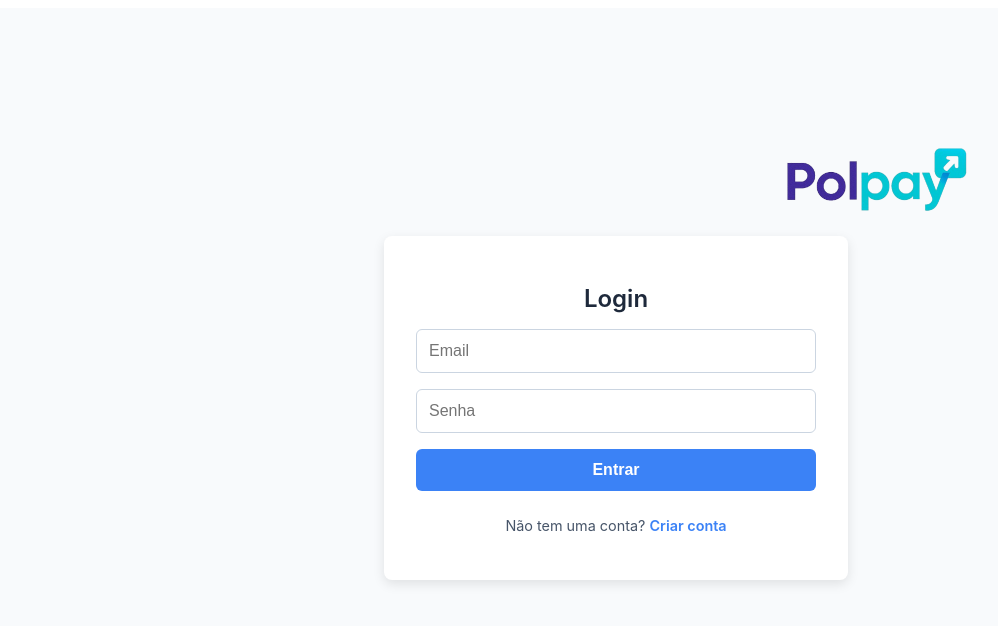
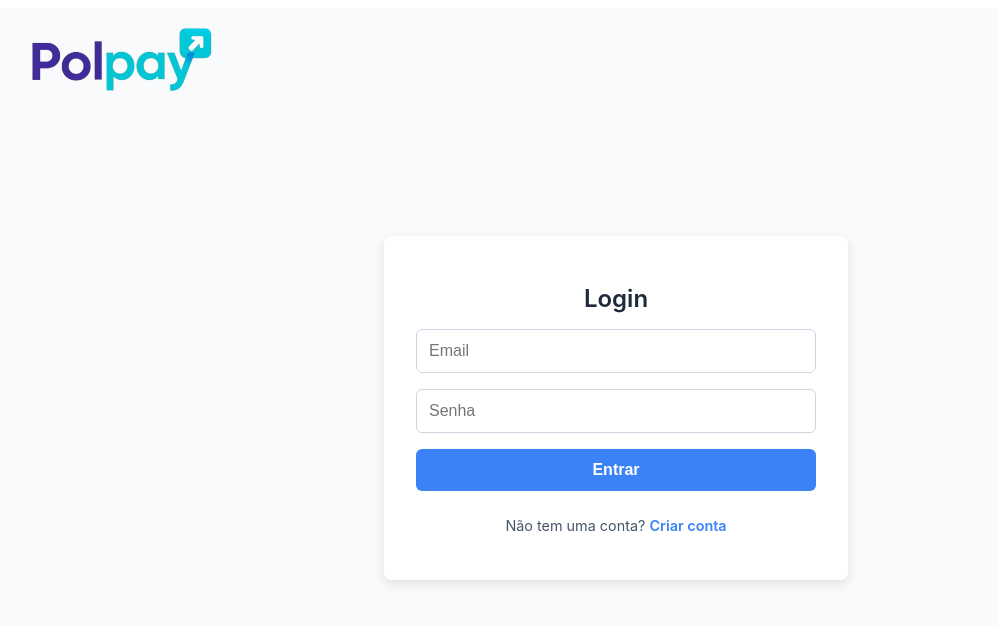
Before and after one commit to MatheusMoura-26/GerenciaConfigura-o, a React (Vite) app in the folder front/: page / in a window 1280 px wide. Shown: the top 626 px of the page, without its empty margins (24-1022 px from the left). Built offline with nearby package versions, Linux system fonts and the light colour scheme.

Commit message:
fix(logo)adjusting details

```diff
--- a/front/src/app/App.tsx
+++ b/front/src/app/App.tsx
@@ -1,24 +1,28 @@
-import { BrowserRouter as Router, Routes, Route } from 'react-router-dom';
-import { RegisterPage } from '../presentation/pages/register';
-import { LoginPage } from '../presentation/pages/login';
-import { DashboardPage } from '../presentation/pages/dashboard';
-import { FinancialGoalsPage } from '../presentation/pages/financialGoals';
-import { AccountCardPage } from '../presentation/pages/accountCard';
-import { UserProfilePage } from '../presentation/pages/user';
+import { BrowserRouter as Router, Routes, Route } from 'react-router-dom'
+import { RegisterPage } from '../presentation/pages/register'
+import { LoginPage } from '../presentation/pages/login'
+import { DashboardPage } from '../presentation/pages/dashboard'
+import { FinancialGoalsPage } from '../presentation/pages/financialGoals'
+import { AccountCardPage } from '../presentation/pages/accountCard'
+import { UserProfilePage } from '../presentation/pages/user'
+import { Logo } from '../presentation/components/logo' // nome correto do componente
 
 function App() {
   return (
+    <>
+      <Logo />
       <Router>
         <Routes>
           <Route path="/" element={<LoginPage />} />
           <Route path="/register" element={<RegisterPage />} />
           <Route path="/dashboard" element={<DashboardPage />} />
           <Route path="/financial-goals" element={<FinancialGoalsPage />} />
-        <Route path='/account-card' element={<AccountCardPage />} />
+          <Route path="/account-card" element={<AccountCardPage />} />
           <Route path="/user-profile" element={<UserProfilePage />} />
         </Routes>
       </Router>
-  );
+    </>
+  )
 }
 
-export default App;
+export default App
--- /dev/null
+++ b/front/src/presentation/components/logo/index.tsx
@@ -0,0 +1,14 @@
+// src/shared/components/Logo.tsx
+import styled from 'styled-components'
+
+const LogoImage = styled.img`
+  position: fixed;
+  top: -60px;
+  left: 20px;
+  width: 250px;
+  z-index: 1000;
+`
+
+export function Logo() {
+    return <LogoImage src="/LOGO-removebg-preview.png" alt="logo" />
+}
--- a/front/src/presentation/pages/accountCard/index.tsx
+++ b/front/src/presentation/pages/accountCard/index.tsx
@@ -22,17 +22,6 @@ export function AccountCardPage() {
     const { data } = useAccountCardViewModel()
 
     return (
-        <div style={{ position: 'relative' }}>
-            <img
-                src="LOGO-removebg-preview.png"
-                alt="logo"
-                style={{
-                    position: 'absolute',
-                    top: '-70px',      // ajuste vertical
-                    left: '220px',    // "fora" do container à esquerda
-                    width: '250px',   // tamanho da logo
-                }}
-            />
         <Container>
             {data && <UserName>Olá, {data.name}!</UserName>}
             <Title>Conta e Cartão</Title>
@@ -84,6 +73,5 @@ export function AccountCardPage() {
                 )}
             </Section>
         </Container>
-        </div>
     )
 }
--- a/front/src/presentation/pages/dashboard/index.tsx
+++ b/front/src/presentation/pages/dashboard/index.tsx
@@ -19,11 +19,10 @@ export function DashboardPage() {
 
   return (
     <Container>
-      <UserName>Bem-vindo, {user?.name ?? 'Usuário'}!</UserName>
-      <Title>Painel Principal</Title>
+      <UserName>Bem-vindo(a), {user?.name ?? 'Usuário'}!</UserName>
 
       <Section>
-        <h2>Acessos Rápidos</h2>
+        <h1>Acesso Rápido</h1>
 
         <ActionButtons>
           <button onClick={() => navigate('/user-profile')}>
--- a/front/src/presentation/pages/dashboard/styles.ts
+++ b/front/src/presentation/pages/dashboard/styles.ts
@@ -43,11 +43,11 @@ export const Section = styled.section`
   margin-bottom: 2rem;
   border: 1px solid #e0e0e0;
 
-  h2 {
+  h1 {
     font-size: 1.3rem;
     font-weight: 600;
     color: ${electricBlue};
-    margin-bottom: 1.2rem;
+    //margin-bottom: 1.2rem;
     letter-spacing: 0.5px;
     padding-bottom: 0.5rem;
     border-bottom: 1px solid ${lightGray};
--- a/front/src/presentation/pages/financialGoals/index.tsx
+++ b/front/src/presentation/pages/financialGoals/index.tsx
@@ -27,18 +27,6 @@ export function FinancialGoalsPage() {
     } = useFinancialGoalsViewModel()
 
     return (
-
-        <div style={{ position: 'relative' }}>
-            <img
-                src="LOGO-removebg-preview.png"
-                alt="logo"
-                style={{
-                    position: 'absolute',
-                    top: '-70px',      // ajuste vertical
-                    left: '150px',    // "fora" do container à esquerda
-                    width: '250px',   // tamanho da logo
-                }}
-            />
         <Container>
             <Title>Metas Financeiras</Title>
             <Section>
@@ -96,6 +84,6 @@ export function FinancialGoalsPage() {
                 )}
             </Section>
         </Container>
-        </div>
+
     )
 }
--- a/front/src/presentation/pages/login/index.tsx
+++ b/front/src/presentation/pages/login/index.tsx
@@ -15,13 +15,6 @@ export function LoginPage() {
   return (
     <Container>
       <Form onSubmit={handleSubmit}>
-        <img  src="LOGO-removebg-preview.png"
-                alt="logo" style={{
-                    position: 'absolute',
-                    top: '60px',
-                    left: '775px',
-                    width: '250px',   // tamanho da logo
-                }}/>
         <Title>Login</Title>
         <Input name="email" placeholder="Email" onChange={handleChange} />
         <Input
--- a/front/src/presentation/pages/register/index.tsx
+++ b/front/src/presentation/pages/register/index.tsx
@@ -16,13 +16,7 @@ export function RegisterPage() {
   return (
     <Container>
       <Form onSubmit={handleSubmit}>
-             <img  src="LOGO-removebg-preview.png"
-                alt="logo" style={{
-                    position: 'absolute',
-                    top: '-80px',
-                    left: '775px',
-                    width: '250px',   // tamanho da logo
-                }}/>
+
         <Title>Cadastro</Title>
         <Input name="name" onChange={handleChange} placeholder="Nome completo" />
         <Input name="cpf" onChange={handleChange} placeholder="CPF" />
--- a/front/src/presentation/pages/user/index.tsx
+++ b/front/src/presentation/pages/user/index.tsx
@@ -23,17 +23,6 @@ export function UserProfilePage() {
 
     return (
 
-        <div style={{ position: 'relative' }}>
-            <img
-                src="LOGO-removebg-preview.png"
-                alt="logo"
-                style={{
-                    position: 'absolute',
-                    top: '-40px',      // ajuste vertical
-                    left: '280px',    // "fora" do container à esquerda
-                    width: '250px',   // tamanho da logo
-                }}
-            />
         <Container>
             <Title>Perfil do Usuário</Title>
 
@@ -79,6 +68,5 @@ export function UserProfilePage() {
                 </Form>
             </Section>
         </Container>
-        </div>
     )
 }
```
Also changed, not shown: 1 other file (tests, documents, lock files or other folders). Lines whose indentation alone changed are shown as unchanged.
